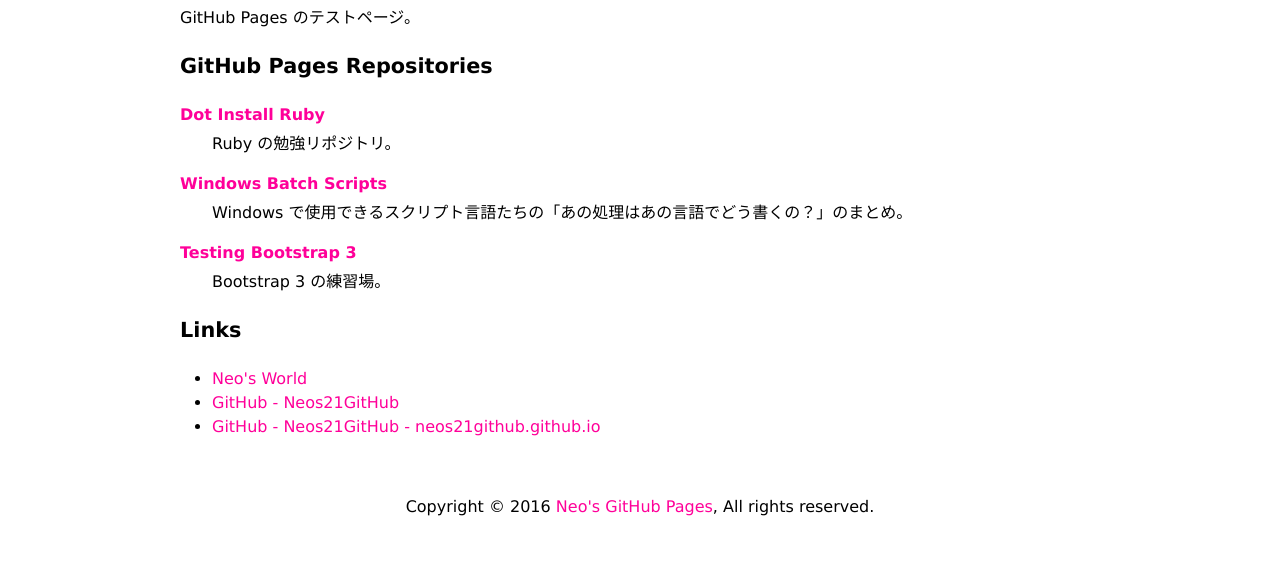
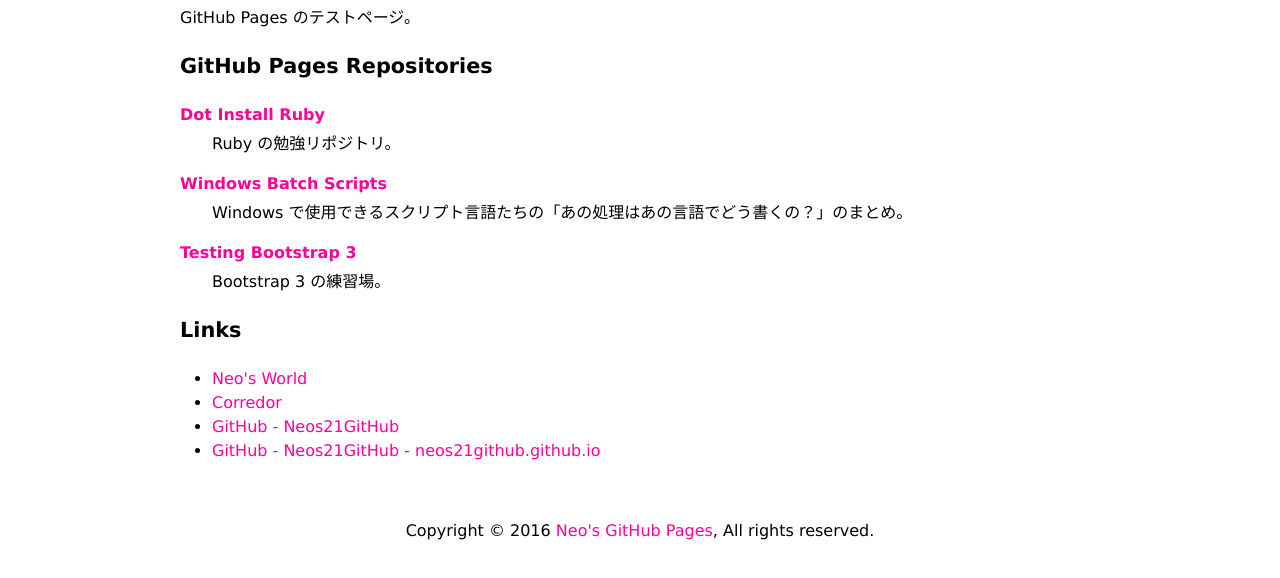
Before and after one commit to Neos21/neos21.github.io, a plain HTML site: page index.html in a window 1280 px wide. Shown: the part 294-872 px from the top of the page. Drawn offline with Linux system fonts and the light colour scheme.

Commit message:
ブログへのリンクを追加

```diff
--- a/index.html
+++ b/index.html
@@ -40,6 +40,7 @@
           <h2>Links</h2>
           <ul>
             <li><a href="http://neo.s21.xrea.com/">Neo's World</a></li>
+			<li><a href="http://neos21.hatenablog.com/">Corredor</a></li>
             <li><a href="https://github.com/Neos21GitHub">GitHub - Neos21GitHub</a></li>
 			<li><a href="https://github.com/Neos21GitHub/neos21github.github.io">GitHub - Neos21GitHub - neos21github.github.io</a></li>
           </ul>
```
